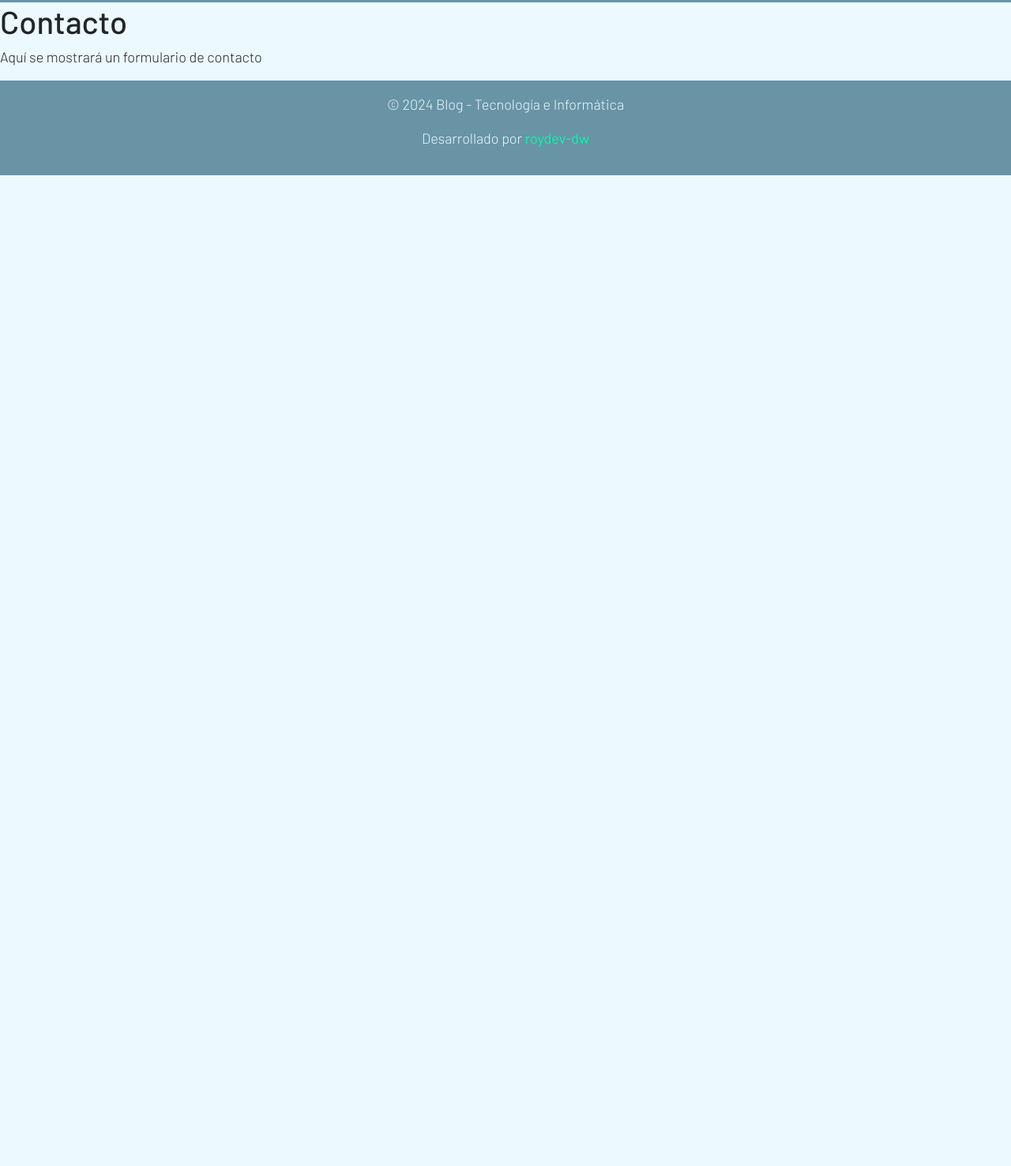
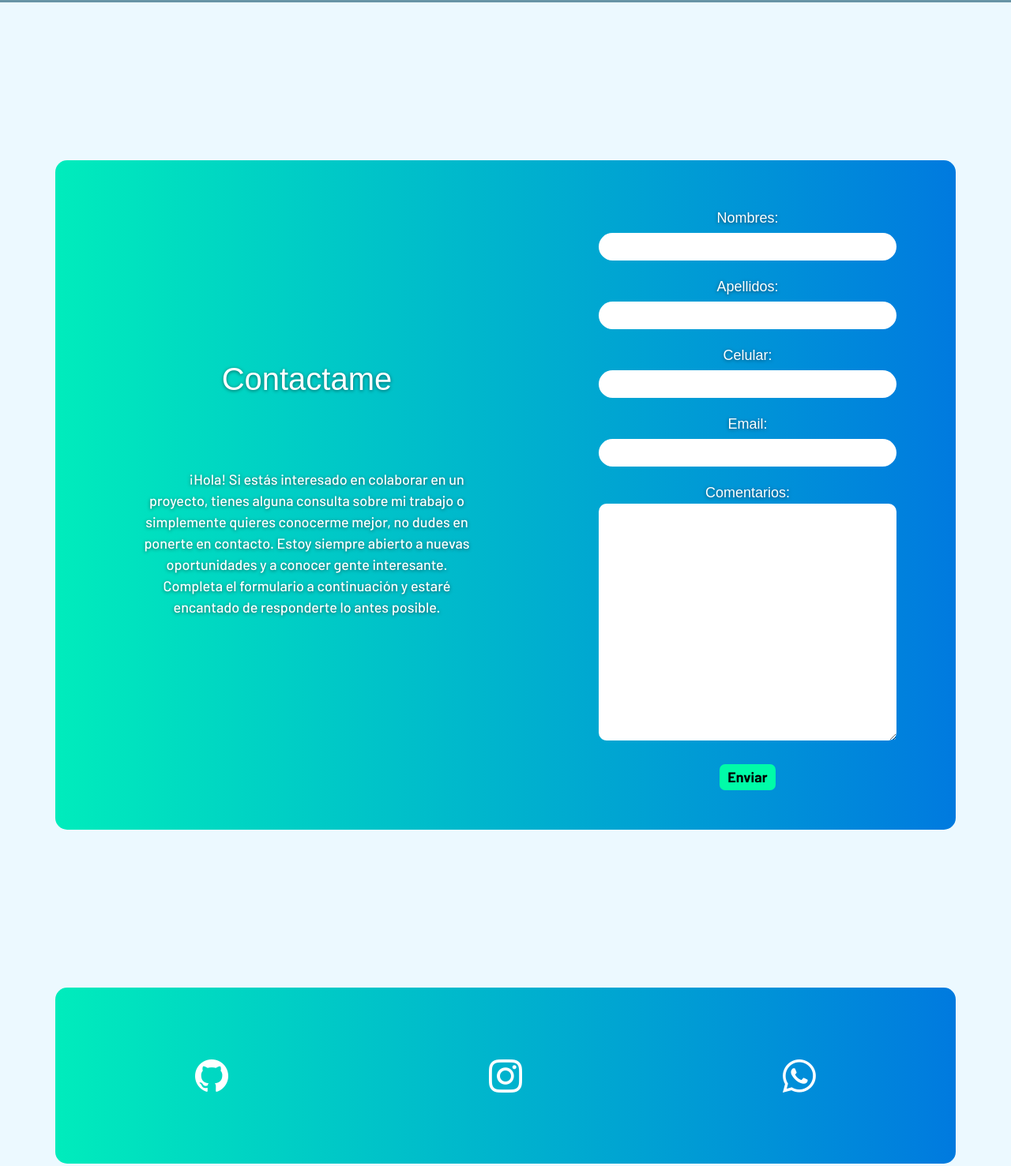
Before and after one commit to roydev-dw/proyecto-coderhouse, a plain HTML site: page pages/contacto.html in a window 1280 px wide. Shown: the part 197-1674 px from the top of the page at 79% size. Before the commit the page ends 800 px from the top, so only its background shows below. Drawn offline with nearby package versions, Linux system fonts and the light colour scheme; a web font is replaced by a local one.

Commit message:
formulario ok

```diff
--- a/css/style.css
+++ b/css/style.css
@@ -291,6 +291,109 @@ nav ul li a:hover {
     text-indent: 50px;
 }
 
+/* ================ Formulario ================== */
+
+.contenedor-formulario {
+    border-radius: 15px;
+    background-image: linear-gradient(to left, #007adf 0%, #00ecbc 100%);
+    margin: 200px 0;
+}
+
+.parrafo-formulario {
+    margin: 50px 0;
+    padding: 0 100px;
+}
+
+.parrafo-formulario h1 {
+    margin-bottom: 90px;
+    color: var(--color-blanco);
+    font-family: "Freeman", sans-serif;
+    font-weight: 400;
+    filter: drop-shadow(0px 1px 2px rgba(0, 0, 0, 0.5));
+}
+
+.parrafo-formulario p {
+    color: var(--color-blanco);
+    text-indent: 50px;
+    font-weight: 500;
+    filter: drop-shadow(0px 1px 2px rgba(0, 0, 0, 0.5));
+
+}
+
+.formulario {
+    margin: 50px 0;
+}
+
+.formulario div label {
+    font-family: "Freeman", sans-serif;
+    font-weight: 400;
+    margin-top: 10px;
+    color: var(--color-blanco);
+    filter: drop-shadow(0px 1px 2px rgba(0, 0, 0, 0.5));
+}
+
+.formulario div input {
+    width: 75%;
+    height: 35px;
+    padding: 0 15px;
+    margin-top: 5px;
+    margin-bottom: 10px;
+    border-radius: 25px;
+    border: none;
+    background-color: var(--color-blanco);
+    color: var(--color-negro);
+}
+
+.formulario div textarea {
+    border: none;
+    width: 75%;
+    height: 300px;
+    padding: 15px;
+    border-radius: 10px;
+}
+
+.formulario div button {
+    font-weight: 700;
+    border: none;
+    border-radius: 7px;
+    background-color: var(--color-verde);
+    padding: 3px 10px;
+    margin-top: 30px;
+    transition: all 0.3s ease-in-out;
+}
+
+.formulario div button:hover {
+    border: none;
+    border-radius: 7px;
+    background-color: var(--color-verde);
+    padding: 3px 10px;
+    transform: scale(1.08);
+    filter: drop-shadow(0px 0px 5px rgba(0, 0, 0, 0.3));
+    color: var(--color-blanco);
+
+}
+
+.redes-sociales {
+    border-radius: 15px;
+    background-image: linear-gradient(to left, #007adf 0%, #00ecbc 100%);
+    padding: 80px 0;
+    margin-bottom: 100px;
+}
+
+.redes-sociales a i {
+    font-size: 42px;
+    color: var(--color-blanco);
+}
+
+.redes-sociales a {
+    transition: all 0.5s ease-in-out;
+}
+
+.redes-sociales a:hover {
+    transform: scale(1.5);
+    filter: drop-shadow(0px 0px 7px rgba(0, 0, 0, 0.5));
+}
+
 /* =============== Radio Online ================= */
 
 .radio-online {
@@ -336,7 +439,8 @@ footer a {
     .seccion-articulos,
     .radio-online,
     .titulo-galeria,
-    .bio {
+    .bio,
+    .contenedor-formulario {
         max-width: 900px;
     }
 
@@ -425,6 +529,13 @@ footer a {
     .bio-parrafos p {
         font-size: 18px;
     }
+
+    .contenedor-formulario {
+        display: flex;
+        flex-direction: column;
+        align-items: center;
+
+    }
 }
 
 @media only screen and (max-width: 767px) {
@@ -464,6 +575,18 @@ footer a {
     .bio-parrafos p {
         font-size: 18px;
     }
+
+    .contenedor-formulario {
+        max-width: 380px;
+    }
+
+    .parrafo-formulario {
+        padding: 0 10px;
+    }
+
+    .redes-sociales {
+        max-width: 380px;
+    }
 }
 
 @media (min-width: 768px) {
--- a/pages/contacto.html
+++ b/pages/contacto.html
@@ -15,6 +15,8 @@
     <!-- Bootstrap 5.3.3 -->
     <link href="https://cdn.jsdelivr.net/npm/bootstrap@5.3.3/dist/css/bootstrap.min.css" rel="stylesheet" integrity="sha384-QWTKZyjpPEjISv5WaRU9OFeRpok6YctnYmDr5pNlyT2bRjXh0JMhjY6hW+ALEwIH"
         crossorigin="anonymous">
+    <!-- Iconos Bootstrap -->
+    <link rel="stylesheet" href="https://cdn.jsdelivr.net/npm/bootstrap-icons@1.11.3/font/bootstrap-icons.min.css">
     <title>Blog - Contacto</title>
 </head>
 
@@ -43,8 +45,44 @@
 
     <!-- Main -->
     <main class="main-contenido">
-        <h1>Contacto</h1>
-        <p>Aquí se mostrará un formulario de contacto</p>
+        <section class="container contenedor-formulario h-100 d-flex align-items-center">
+            <div class="parrafo-formulario w-100 d-flex flex-column align-items-center">
+                <h1>Contactame</h1>
+                <p class="text-center">¡Hola! Si estás interesado en colaborar en un proyecto, tienes alguna consulta sobre mi trabajo o simplemente quieres conocerme mejor, no dudes en ponerte en
+                    contacto. Estoy siempre
+                    abierto a nuevas oportunidades y a conocer gente interesante. Completa el formulario a continuación y estaré encantado de responderte lo antes posible.</p>
+            </div>
+            <form class="formulario w-100 d-flex flex-column" action="">
+                <div class="d-flex flex-column align-items-center">
+                    <label for="">Nombres:</label>
+                    <input class="" type="text" name="nombre" id="nombre" required>
+                </div>
+                <div class="d-flex flex-column align-items-center">
+                    <label for="">Apellidos:</label>
+                    <input type="text" name="apellido" id="apellido" required>
+                </div>
+                <div class="d-flex flex-column align-items-center">
+                    <label for="">Celular:</label>
+                    <input type="text" name="celular" id="celular" required>
+                </div>
+                <div class="d-flex flex-column align-items-center">
+                    <label for="">Email:</label>
+                    <input type="email" name="email" id="email" required>
+                </div>
+                <div class="d-flex flex-column align-items-center">
+                    <label for="">Comentarios:</label>
+                    <textarea name="mensaje" id="mensaje"></textarea>
+                </div>
+                <div class="d-flex flex-column align-items-center">
+                    <button type="submit">Enviar</button>
+                </div>
+            </form>
+        </section>
+        <div class="container redes-sociales d-flex justify-content-around">
+            <a href="https://github.com/roydev-dw"><i class="bi bi-github"></i></a>
+            <a href="https://www.instagram.com/gustavo.d2/"><i class="bi bi-instagram "></i></a>
+            <a href="https://api.whatsapp.com/send?phone=56963540147"><i class="bi bi-whatsapp"></i></a>
+        </div>
     </main>
 
     <!-- Footer -->
```
Also changed, not shown: assets/github.svg (added), assets/instagram.svg (added), assets/whatsapp.svg (added).
